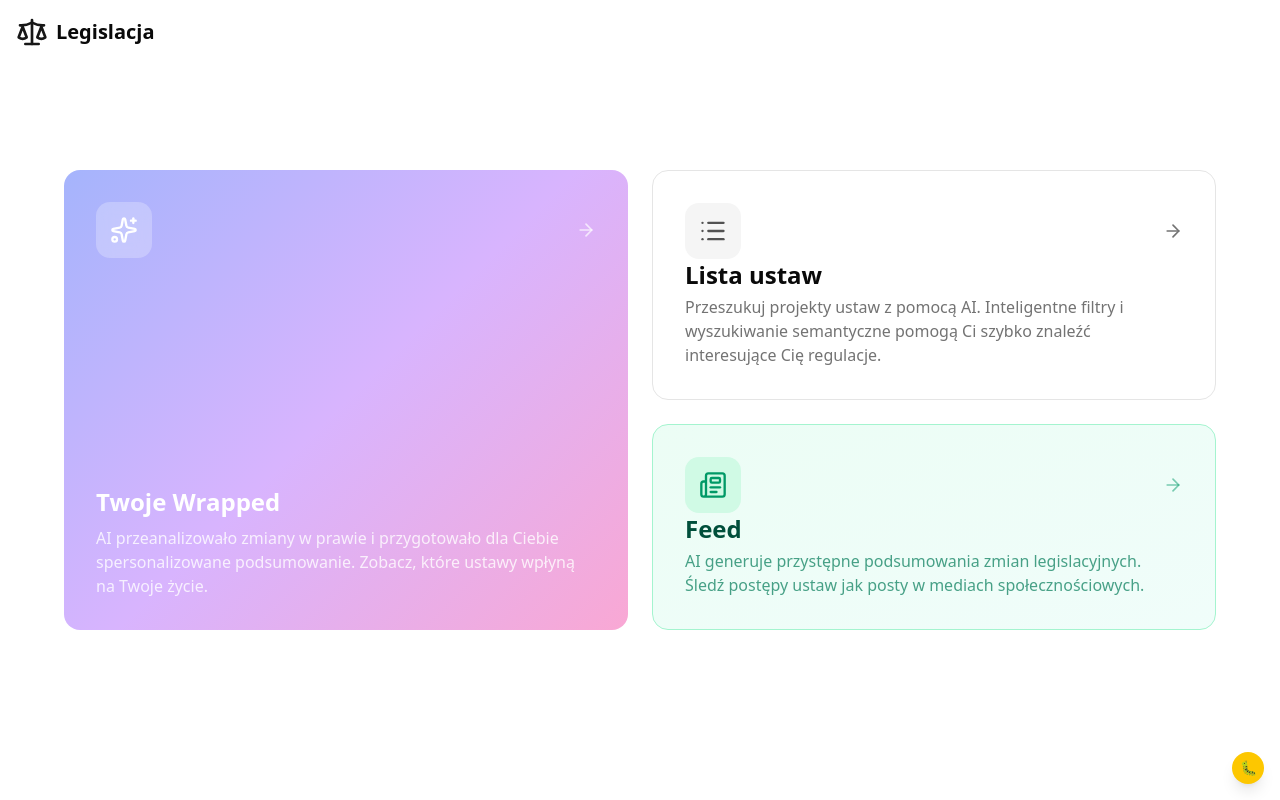
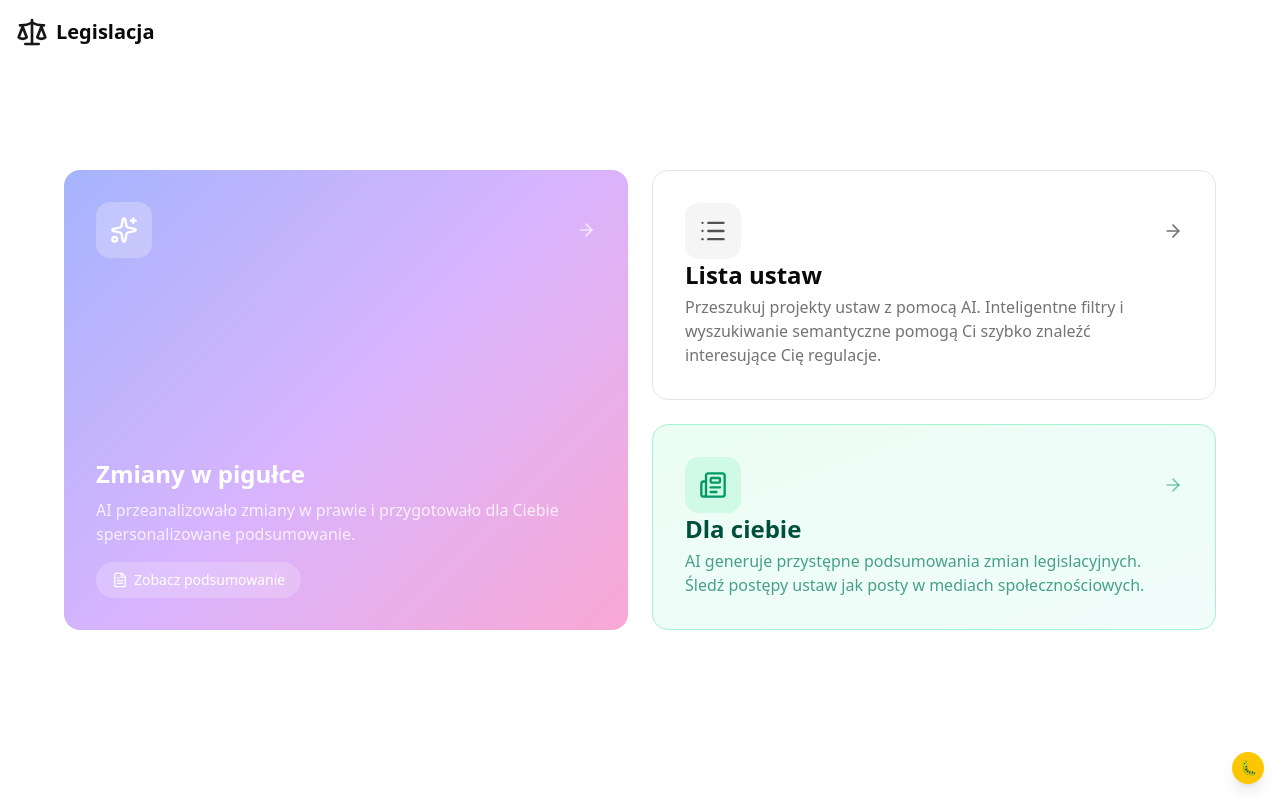
Before and after one commit to k3rasjan/legistacja, a Next.js app: page / in a window 1280 px wide. Built offline with nearby package versions, Linux system fonts and the light colour scheme.

Commit message:
witam ponownie

```diff
--- a/src/app/page.tsx
+++ b/src/app/page.tsx
@@ -1,7 +1,7 @@
 'use client';
 
 import Link from 'next/link';
-import { Scale, List, Sparkles, Newspaper, ArrowRight } from 'lucide-react';
+import { Scale, List, Sparkles, Newspaper, ArrowRight, FileText } from 'lucide-react';
 import { useLastVisit } from '@/hooks/useLastVisit';
 import { useWrappedUpdates } from '@/hooks/useWrappedUpdates';
 
@@ -21,10 +21,11 @@ export default function Home() {
       <main className="flex-1 px-4 md:px-8 lg:px-12 py-8 flex items-center justify-center">
         <div className="max-w-6xl w-full grid grid-cols-1 md:grid-cols-2 gap-4 md:gap-6">
 
-          {/* Wrapped - Large card on the left */}
+          {/* Zmiany w pigułce - Large card on the left */}
           {hasUpdates ? (
-            <Link href="/wrapped" className="block md:row-span-2">
-              <div className="h-full min-h-[180px] md:min-h-[400px] rounded-2xl p-6 md:p-8 hover:shadow-xl transition-all flex flex-col group relative overflow-hidden"
+            <div className="block md:row-span-2 relative group">
+              <Link href="/wrapped" className="absolute inset-0 z-10" />
+              <div className="h-full min-h-[180px] md:min-h-[400px] rounded-2xl p-6 md:p-8 hover:shadow-xl transition-all flex flex-col relative overflow-hidden"
                 style={{
                   background: 'linear-gradient(135deg, #a5b4fc 0%, #d8b4fe 50%, #f9a8d4 100%)',
                 }}
@@ -35,7 +36,7 @@ export default function Home() {
                     background: 'linear-gradient(135deg, rgba(255,255,255,0.3) 0%, transparent 50%, rgba(255,255,255,0.15) 100%)',
                   }}
                 />
-                <div className="relative z-10 flex flex-col h-full">
+                <div className="relative z-0 flex flex-col h-full pointer-events-none">
                   <div className="flex items-center justify-between mb-4 md:mb-auto">
                     <div className="w-12 h-12 md:w-14 md:h-14 rounded-xl bg-white/25 backdrop-blur-sm flex items-center justify-center group-hover:scale-105 transition-all">
                       <Sparkles className="h-6 w-6 md:h-7 md:w-7 text-white" />
@@ -43,27 +44,42 @@ export default function Home() {
                     <ArrowRight className="h-5 w-5 text-white/70 group-hover:text-white group-hover:translate-x-1 transition-all" />
                   </div>
                   <div className="mt-auto">
-                    <h2 className="text-xl md:text-2xl font-bold mb-2 text-white">Twoje Wrapped</h2>
-                    <p className="text-white/80 text-sm md:text-base">
-                      AI przeanalizowało zmiany w prawie i przygotowało dla Ciebie spersonalizowane podsumowanie. Zobacz, które ustawy wpłyną na Twoje życie.
+                    <h2 className="text-xl md:text-2xl font-bold mb-2 text-white">Zmiany w pigułce</h2>
+                    <p className="text-white/80 text-sm md:text-base mb-4">
+                      AI przeanalizowało zmiany w prawie i przygotowało dla Ciebie spersonalizowane podsumowanie.
                     </p>
+                    <Link
+                      href="/wrapped/podsumowanie"
+                      className="relative z-20 pointer-events-auto inline-flex items-center gap-1.5 px-4 py-2 bg-white/20 hover:bg-white/30 rounded-full text-white text-sm font-medium transition-colors"
+                      onClick={(e) => e.stopPropagation()}
+                    >
+                      <FileText className="w-4 h-4" />
+                      Zobacz podsumowanie
+                    </Link>
                   </div>
                 </div>
               </div>
-            </Link>
+            </div>
           ) : (
-            <div className="block cursor-not-allowed md:row-span-2">
-              <div className="h-full min-h-[180px] md:min-h-[400px] rounded-2xl p-6 md:p-8 flex flex-col relative overflow-hidden border border-border bg-neutral-100 dark:bg-neutral-900 opacity-60">
+            <div className="block md:row-span-2">
+              <div className="h-full min-h-[180px] md:min-h-[400px] rounded-2xl p-6 md:p-8 flex flex-col relative overflow-hidden border border-border bg-neutral-100 dark:bg-neutral-900">
                 <div className="flex items-center justify-between mb-4 md:mb-auto">
                   <div className="w-12 h-12 md:w-14 md:h-14 rounded-xl bg-neutral-200 dark:bg-neutral-800 flex items-center justify-center">
                     <Sparkles className="h-6 w-6 md:h-7 md:w-7 text-neutral-400 dark:text-neutral-600" />
                   </div>
                 </div>
                 <div className="mt-auto">
-                  <h2 className="text-xl md:text-2xl font-bold mb-2 text-neutral-500">Twoje Wrapped</h2>
-                  <p className="text-neutral-400 dark:text-neutral-600 text-sm md:text-base">
-                    AI nie znalazło nowych zmian w obserwowanych ustawach. Wróć później po aktualizacje.
+                  <h2 className="text-xl md:text-2xl font-bold mb-2 text-neutral-500">Zmiany w pigułce</h2>
+                  <p className="text-neutral-400 dark:text-neutral-600 text-sm md:text-base mb-4">
+                    Już widziałeś dzisiejsze zmiany. Wróć jutro po nowe aktualizacje.
                   </p>
+                  <Link
+                    href="/wrapped/podsumowanie"
+                    className="inline-flex items-center gap-1.5 px-4 py-2 bg-neutral-200 dark:bg-neutral-800 hover:bg-neutral-300 dark:hover:bg-neutral-700 rounded-full text-neutral-600 dark:text-neutral-400 text-sm font-medium transition-colors"
+                  >
+                    <FileText className="w-4 h-4" />
+                    Zobacz podsumowanie
+                  </Link>
                 </div>
               </div>
             </div>
@@ -87,7 +103,7 @@ export default function Home() {
             </div>
           </Link>
 
-          {/* Feed - Bottom right */}
+          {/* Dla ciebie - Bottom right */}
           <Link href="/feed" className="block">
             <div className="h-full min-h-[180px] md:min-h-[190px] bg-gradient-to-br from-emerald-50 to-teal-50 dark:from-emerald-950/40 dark:to-teal-950/40 border border-emerald-200 dark:border-emerald-800/50 rounded-2xl p-6 md:p-8 hover:border-emerald-300 dark:hover:border-emerald-700 hover:shadow-lg transition-all flex flex-col group">
               <div className="flex items-center justify-between mb-4 md:mb-auto">
@@ -97,7 +113,7 @@ export default function Home() {
                 <ArrowRight className="h-5 w-5 text-emerald-600/50 dark:text-emerald-400/50 group-hover:text-emerald-600 dark:group-hover:text-emerald-400 group-hover:translate-x-1 transition-all" />
               </div>
               <div className="mt-auto">
-                <h2 className="text-xl md:text-2xl font-bold mb-1 text-emerald-900 dark:text-emerald-100">Feed</h2>
+                <h2 className="text-xl md:text-2xl font-bold mb-1 text-emerald-900 dark:text-emerald-100">Dla ciebie</h2>
                 <p className="text-emerald-700/70 dark:text-emerald-300/70 text-sm md:text-base">
                   AI generuje przystępne podsumowania zmian legislacyjnych. Śledź postępy ustaw jak posty w mediach społecznościowych.
                 </p>
--- a/src/app/wrapped/podsumowanie/page.tsx
+++ b/src/app/wrapped/podsumowanie/page.tsx
@@ -1,12 +1,10 @@
 'use client';
 
 import { useMemo, useState, useEffect } from 'react';
-import { useRouter } from 'next/navigation';
 import Link from 'next/link';
-import { ArrowLeft, ArrowRight } from 'lucide-react';
+import { ArrowRight, Sparkles, Home } from 'lucide-react';
 import { mockUstawy, mockUpdates } from '@/data/mock';
-import { LegislativeUpdate, Ustawa, statusLabels } from '@/types';
-import { useWrappedUpdates } from '@/hooks/useWrappedUpdates';
+import { LegislativeUpdate, Ustawa } from '@/types';
 
 interface ConsolidatedCard {
   id: string;
@@ -83,27 +81,20 @@ const getAccentColor = (id: string) => {
 };
 
 export default function WrappedSummaryPage() {
-  const router = useRouter();
-  const { hasUpdates } = useWrappedUpdates();
   const [sessionData, setSessionData] = useState<{
     startDate: string;
     endDate: string;
     daysCovered: number;
   } | null>(null);
+  const [isLoading, setIsLoading] = useState(true);
 
   useEffect(() => {
     const stored = sessionStorage.getItem('wrapped_session');
     if (stored) {
       setSessionData(JSON.parse(stored));
     }
+    setIsLoading(false);
   }, []);
-
-  // Redirect if no updates available
-  useEffect(() => {
-    if (!hasUpdates) {
-      router.replace('/');
-    }
-  }, [hasUpdates, router]);
 
   const dateRange = useMemo(() => {
     if (sessionData) {
@@ -147,9 +138,36 @@ export default function WrappedSummaryPage() {
 
   const daysCovered = sessionData?.daysCovered ?? 30;
 
-  // Don't render while redirecting
-  if (!hasUpdates) {
-    return null;
+  // Show loading state
+  if (isLoading) {
+    return (
+      <div className="min-h-screen bg-background flex items-center justify-center">
+        <div className="text-center">
+          <Sparkles className="w-12 h-12 text-primary mx-auto mb-4 animate-pulse" />
+          <p className="text-muted-foreground">Ładowanie podsumowania...</p>
+        </div>
+      </div>
+    );
+  }
+
+  // Show empty state if no data
+  if (cards.length === 0) {
+    return (
+      <div className="min-h-screen bg-background flex items-center justify-center">
+        <div className="text-center px-4">
+          <Sparkles className="w-16 h-16 text-muted-foreground mx-auto mb-6" />
+          <h1 className="text-2xl font-bold mb-2">Brak danych do wyświetlenia</h1>
+          <p className="text-muted-foreground mb-6">Najpierw przejdź przez Zmiany w pigułce, aby zobaczyć podsumowanie.</p>
+          <Link
+            href="/wrapped"
+            className="inline-flex items-center gap-2 px-6 py-3 bg-primary text-primary-foreground rounded-full font-medium hover:opacity-90 transition-opacity"
+          >
+            Przejdź do Zmian w pigułce
+            <ArrowRight className="w-4 h-4" />
+          </Link>
+        </div>
+      </div>
+    );
   }
 
   return (
@@ -158,12 +176,11 @@ export default function WrappedSummaryPage() {
       <header className="border-b border-border sticky top-0 bg-background/80 backdrop-blur-sm z-10">
         <div className="max-w-4xl mx-auto px-4 sm:px-6 py-3 sm:py-4 flex items-center justify-between">
           <Link
-            href="/wrapped"
-            className="flex items-center gap-1.5 sm:gap-2 text-muted-foreground hover:text-foreground transition-colors text-sm sm:text-base"
+            href="/"
+            className="flex items-center gap-1.5 text-muted-foreground hover:text-foreground transition-colors text-sm sm:text-base"
           >
-            <ArrowLeft className="w-4 h-4" />
-            <span className="hidden sm:inline">Wróć do Wrapped</span>
-            <span className="sm:hidden">Wróć</span>
+            <Home className="w-4 h-4" />
+            <span className="hidden sm:inline">Strona główna</span>
           </Link>
           <div className="text-xs sm:text-sm text-muted-foreground">
             Ostatnie {daysCovered} dni
--- a/src/components/layout/HamburgerMenu.tsx
+++ b/src/components/layout/HamburgerMenu.tsx
@@ -17,8 +17,8 @@ interface NavItem {
 const navItems: NavItem[] = [
   { icon: Home, label: 'Strona główna', href: '/' },
   { icon: List, label: 'Lista ustaw', href: '/szukaj' },
-  { icon: Newspaper, label: 'Feed', href: '/feed' },
-  { icon: Sparkles, label: 'Wrapped', href: '/wrapped', requiresUpdates: true },
+  { icon: Newspaper, label: 'Dla ciebie', href: '/feed' },
+  { icon: Sparkles, label: 'Zmiany w pigułce', href: '/wrapped', requiresUpdates: true },
   { icon: MessageSquare, label: 'Konsultacje', href: '/konsultacje' },
   { icon: Bell, label: 'Powiadomienia', href: '/powiadomienia' },
   { icon: Bookmark, label: 'Obserwowane', href: '/obserwowane' },
--- a/src/components/wrapped/WrappedFirstVisit.tsx
+++ b/src/components/wrapped/WrappedFirstVisit.tsx
@@ -87,7 +87,7 @@ export function WrappedFirstVisit({ onContinue }: WrappedFirstVisitProps) {
             isVisible ? 'opacity-100 translate-y-0' : 'opacity-0 translate-y-8'
           }`}
         >
-          Twoje Wrapped
+          Zmiany w pigułce
         </h1>
 
         {/* Period indicator */}
--- a/src/components/wrapped/slides/WrappedIntroSlide.tsx
+++ b/src/components/wrapped/slides/WrappedIntroSlide.tsx
@@ -69,7 +69,7 @@ export function WrappedIntroSlide({ daysCovered, isFirstVisit }: WrappedIntroSli
             WebkitTextFillColor: 'transparent',
           }}
         >
-          Wrapped
+          Zmiany w pigułce
         </h1>
 
         {/* Days counter */}
```
